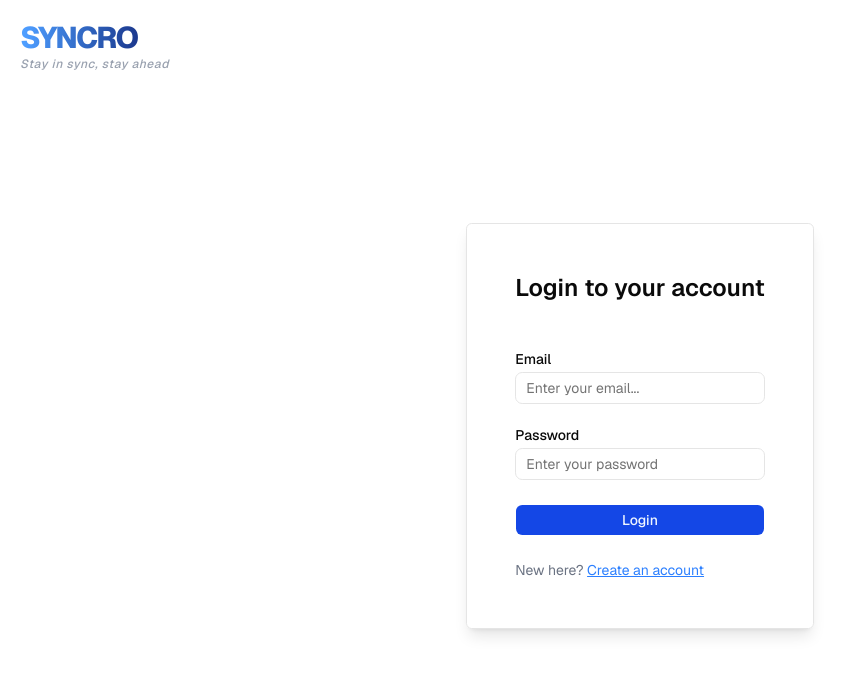
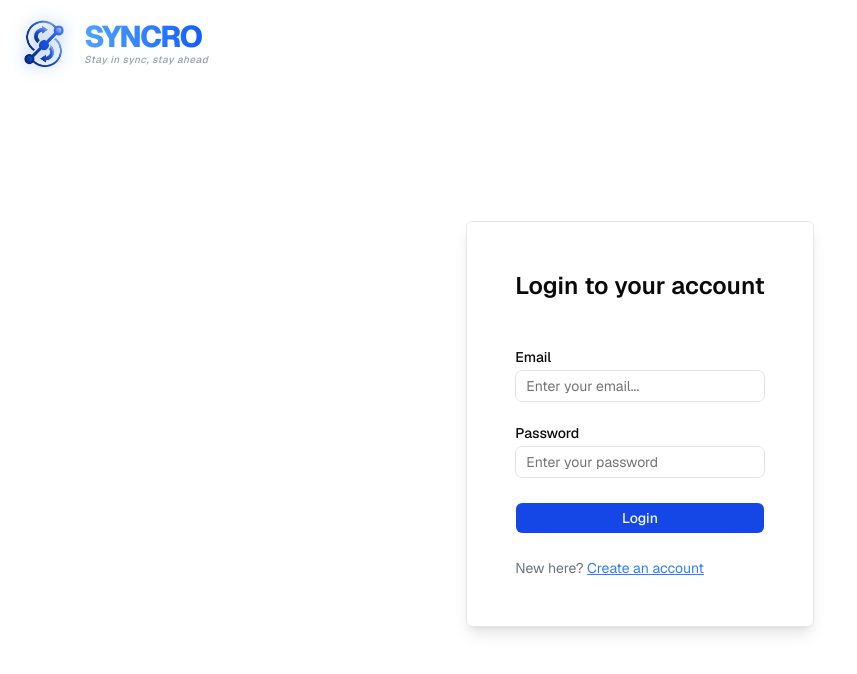
Before and after one commit to Anuragkadam13/SYNCRO-Frontend, a React (Vite) app: page / in a window 1280 px wide. Shown: the top 674 px of the page, without its empty margins (0-857 px from the left). Built offline with nearby package versions, Linux system fonts and the light colour scheme.

Commit message:
logo added

```diff
--- a/src/components/others/Header.jsx
+++ b/src/components/others/Header.jsx
@@ -1,19 +1,30 @@
 import React from "react";
 import { Button } from "../ui/button";
+import logo from "../../../public/SYNCRO.png";
 
 const Header = (props) => {
   // Check if we have a user logged in
   const isLoggedIn = !!props.data;
   return (
     <div className="flex flex-col gap-3 sm:flex-row sm:items-center sm:justify-between  mx-5">
-      {/* Brand Section (Logo & Slogan) */}
-      <div className="flex flex-col items-center md:items-start">
-        <h1 className="text-3xl font-extrabold tracking-tighter bg-linear-to-r from-blue-400 to-blue-900 bg-clip-text text-transparent uppercase">
-          Syncro
-        </h1>
-        <p className="text-xs text-gray-400 font-medium italic tracking-wider">
-          Stay in sync, stay ahead
-        </p>
+      {/* Brand Section (Logo + Text Side-by-Side) */}
+      <div className="flex items-center gap-4">
+        {/* The Logo */}
+        <img
+          src={logo}
+          alt="Syncro Logo"
+          className="w-12 h-12 object-contain drop-shadow-[0_0_8px_rgba(59,130,246,0.5)]"
+        />
+
+        {/* Brand Name and Slogan */}
+        <div className="flex flex-col items-start">
+          <h1 className="text-3xl font-extrabold tracking-tighter bg-linear-to-r from-blue-400 to-blue-600 bg-clip-text text-transparent uppercase leading-none">
+            Syncro
+          </h1>
+          <p className="text-[10px] text-gray-400 font-medium italic tracking-wider">
+            Stay in sync, stay ahead
+          </p>
+        </div>
       </div>
 
       {/* User Actions Section */}
```
Also changed, not shown: public/SYNCRO.png (renamed from src/assets/SYNCRO.png).
